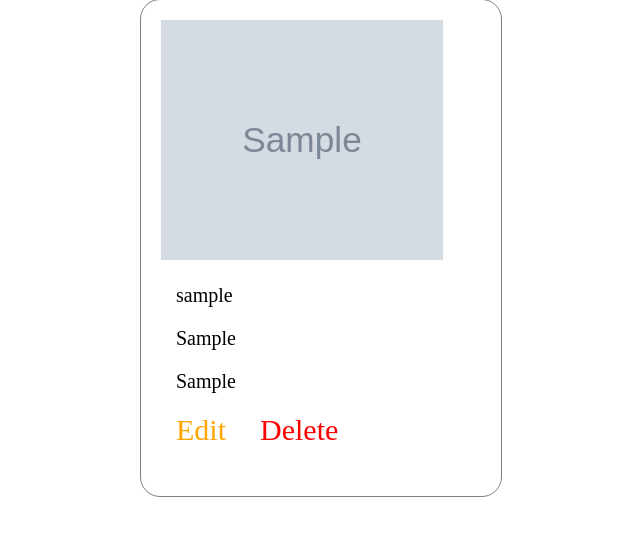
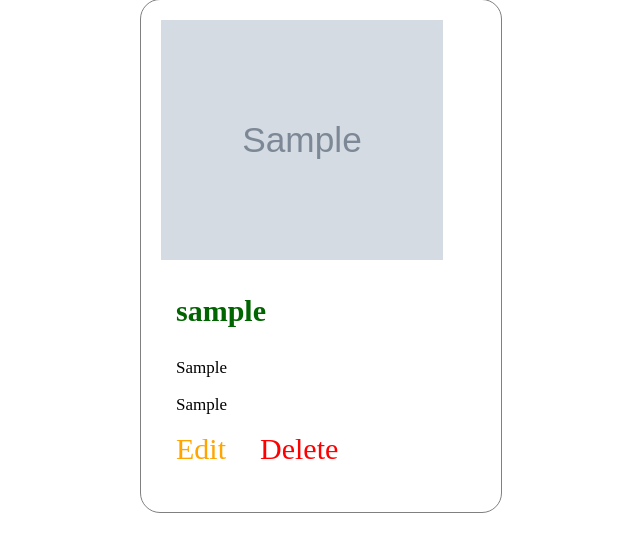
Before and after one commit to honcho-developer/Manager-ServerApp, a Node server app: page /display in a window 1280 px wide. Shown: the part 382-915 px from the top of the page, without its empty margins (319-959 px from the left). Before the commit the page ends 879 px from the top, so only its background shows below. Run offline with Node 20, Linux system fonts and the light colour scheme; tables that the repository leaves empty hold one stand-in row (values such as "Sample post"); grey boxes marked "Sample" are stand-in pictures; some libraries are stand-ins or nearby versions.

Commit message:
Styled Display Container

```diff
--- a/views/display.ejs
+++ b/views/display.ejs
@@ -63,7 +63,7 @@
         border-radius: 20px;
         flex-direction: column;
         width: 25%;
-        height: 57vh;
+        height: 59vh;
         padding: 20px;
         margin: 20px;
         color: black;
@@ -77,10 +77,8 @@
         flex-wrap: wrap;
         justify-content: center;
       }
-      p {
-
+      .pText{
         padding: 0 15px;
-        font-size: 20px;
       }
       a {
         text-decoration: none;
@@ -121,9 +119,9 @@
             <img class="containerImage" src="<%=user.photo%>" />
           </div>
           <div class="pText">
-            <p  ><%=user.user_name%></p>
-            <p><%=user.user_product%></p>
-            <p><%=user.user_price%></p>
+            <p style="font-size: 30px; font-weight: bolder; color: darkgreen;"><%=user.user_name%></p>
+            <p style="font-size: 17px;""><%=user.user_product%></p>
+            <p style="font-size: 17px;""><%=user.user_price%></p>
           </div>
 
 
```
Also changed, not shown: views/clientView.ejs (+7 -6 lines), 1 other file.
